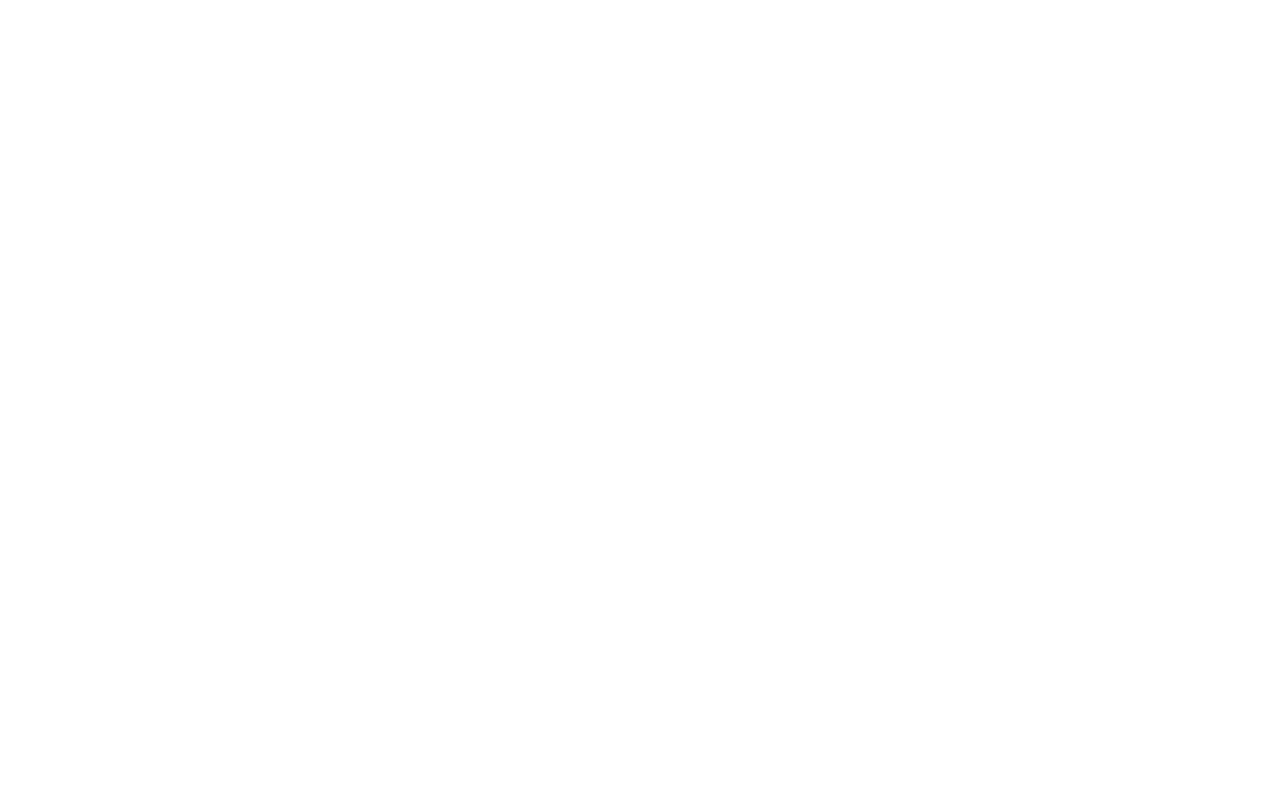
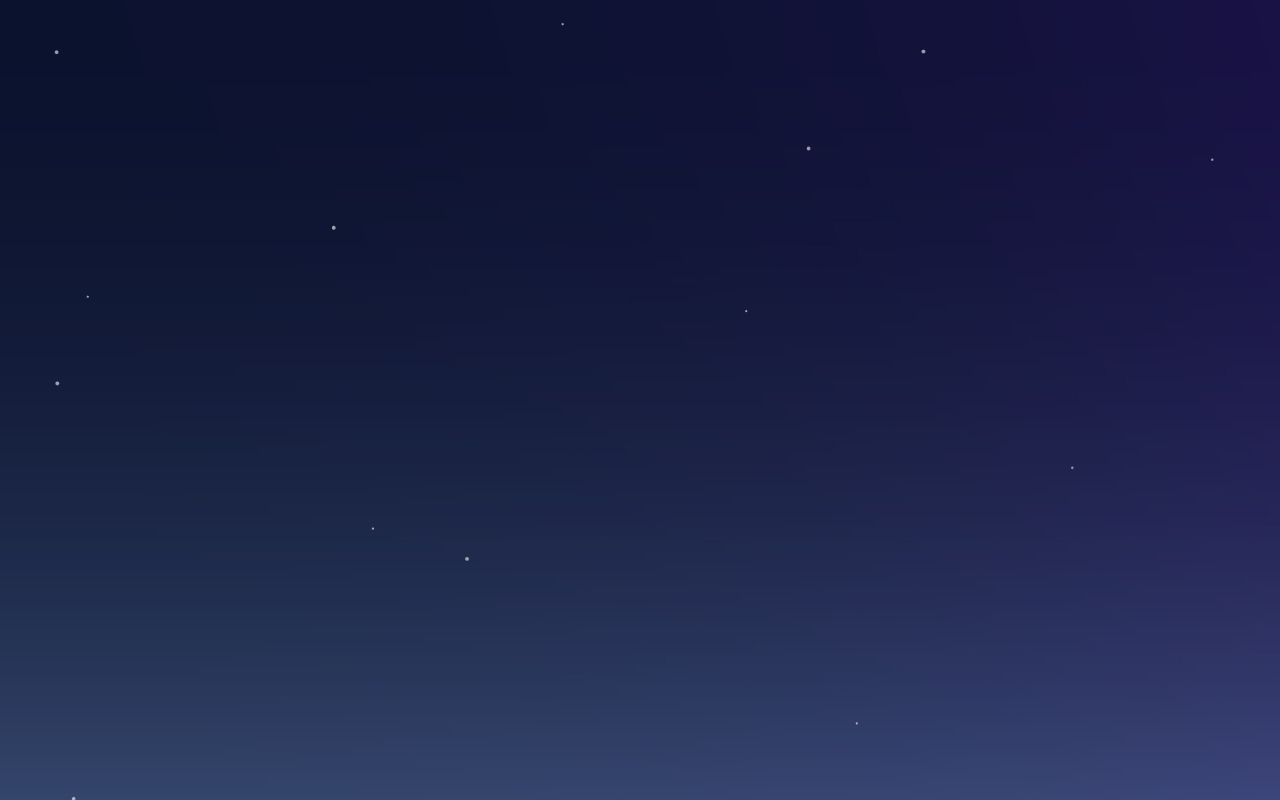
Before and after one commit to SpaceOfMind/SpaceOfMind-Front, a React (Create React App) app: page / in a window 1280 px wide. Built offline with nearby package versions, Linux system fonts and the light colour scheme.

Commit message:
add default background image for App.js

```diff
--- a/src/App.js
+++ b/src/App.js
@@ -1,22 +1,12 @@
 import React from 'react';
-import {
-  ChakraProvider,
-  Box,
-  Text,
-  Link,
-  VStack,
-  Code,
-  Grid,
-  theme,
-  Card,
-  CardHeader,
-  CardBody,
-} from '@chakra-ui/react';
-import { ColorModeSwitcher } from './ColorModeSwitcher';
-import { Logo } from './Logo';
+import { ChakraProvider, Box, theme } from '@chakra-ui/react';
 
 function App() {
-  return <ChakraProvider theme={theme}></ChakraProvider>;
+  return (
+    <ChakraProvider theme={theme}>
+      <Box w="100%" h="100vh" bgImage="/background.jpg" bgSize="cover"></Box>
+    </ChakraProvider>
+  );
 }
 
 export default App;
```
Also changed, not shown: public/background.jpg (added).
